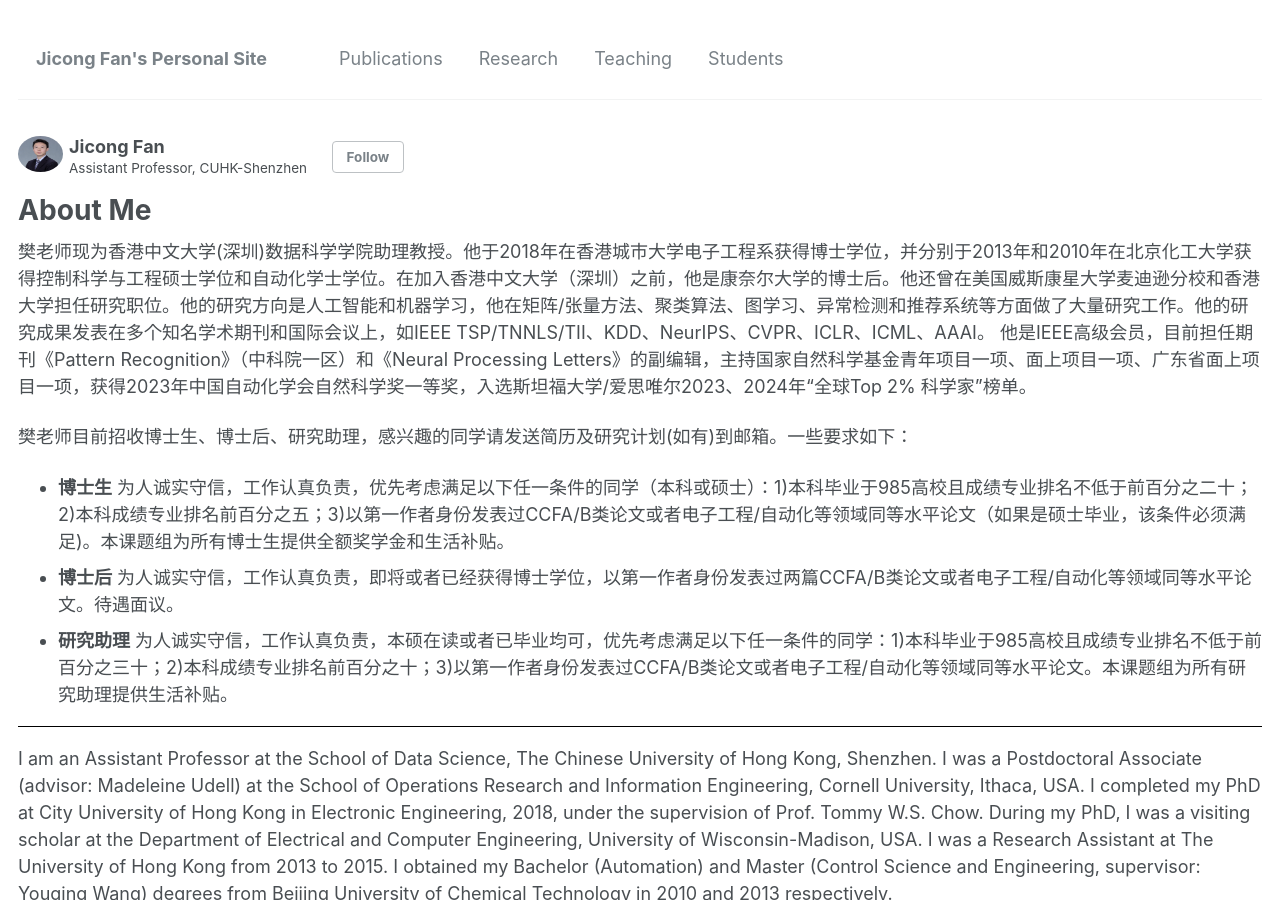
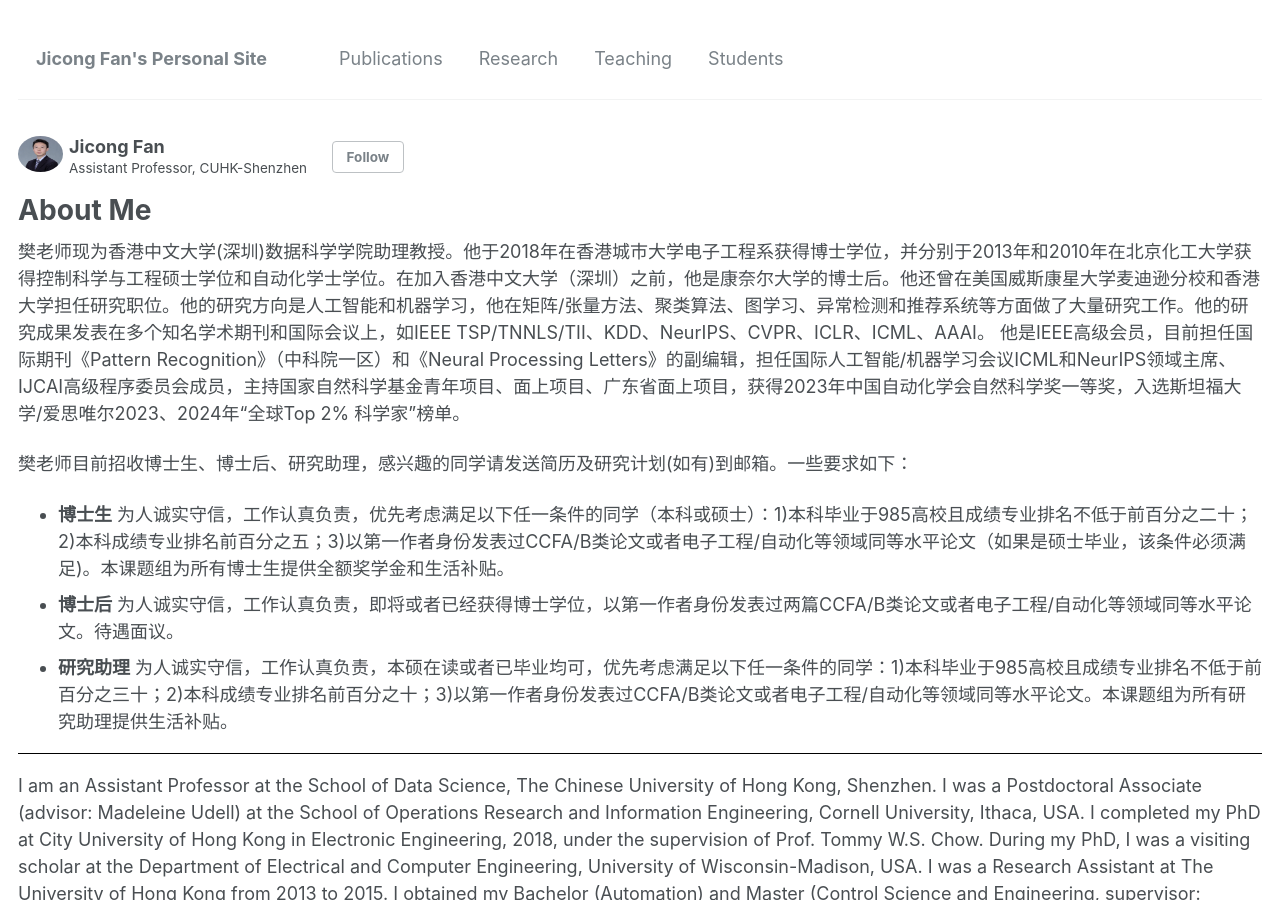
Before and after one commit to jicongfan/jicongfan.github.io, a Jekyll site: the page built from _pages/about.md, in a window 1280 px wide and 900 px high. Built offline with Jekyll 4.4.1, drawn with Linux system fonts in a browser that asks for light colours.

Commit message:
Update about.md

```diff
--- a/_pages/about.md
+++ b/_pages/about.md
@@ -9,7 +9,7 @@ redirect_from:
 ---
 
 
-樊老师现为香港中文大学(深圳)数据科学学院助理教授。他于2018年在香港城市大学电子工程系获得博士学位，并分别于2013年和2010年在北京化工大学获得控制科学与工程硕士学位和自动化学士学位。在加入香港中文大学（深圳）之前，他是康奈尔大学的博士后。他还曾在美国威斯康星大学麦迪逊分校和香港大学担任研究职位。他的研究方向是人工智能和机器学习，他在矩阵/张量方法、聚类算法、图学习、异常检测和推荐系统等方面做了大量研究工作。他的研究成果发表在多个知名学术期刊和国际会议上，如IEEE TSP/TNNLS/TII、KDD、NeurIPS、CVPR、ICLR、ICML、AAAI。 他是IEEE高级会员，目前担任期刊《Pattern Recognition》（中科院一区）和《Neural Processing Letters》的副编辑，主持国家自然科学基金青年项目一项、面上项目一项、广东省面上项目一项，获得2023年中国自动化学会自然科学奖一等奖，入选斯坦福大学/爱思唯尔2023、2024年“全球Top 2% 科学家”榜单。
+樊老师现为香港中文大学(深圳)数据科学学院助理教授。他于2018年在香港城市大学电子工程系获得博士学位，并分别于2013年和2010年在北京化工大学获得控制科学与工程硕士学位和自动化学士学位。在加入香港中文大学（深圳）之前，他是康奈尔大学的博士后。他还曾在美国威斯康星大学麦迪逊分校和香港大学担任研究职位。他的研究方向是人工智能和机器学习，他在矩阵/张量方法、聚类算法、图学习、异常检测和推荐系统等方面做了大量研究工作。他的研究成果发表在多个知名学术期刊和国际会议上，如IEEE TSP/TNNLS/TII、KDD、NeurIPS、CVPR、ICLR、ICML、AAAI。 他是IEEE高级会员，目前担任国际期刊《Pattern Recognition》（中科院一区）和《Neural Processing Letters》的副编辑，担任国际人工智能/机器学习会议ICML和NeurIPS领域主席、IJCAI高级程序委员会成员，主持国家自然科学基金青年项目、面上项目、广东省面上项目，获得2023年中国自动化学会自然科学奖一等奖，入选斯坦福大学/爱思唯尔2023、2024年“全球Top 2% 科学家”榜单。
 
 樊老师目前招收博士生、博士后、研究助理，感兴趣的同学请发送简历及研究计划(如有)到邮箱。一些要求如下：
 * <strong>博士生</strong> 为人诚实守信，工作认真负责，优先考虑满足以下任一条件的同学（本科或硕士）：1)本科毕业于985高校且成绩专业排名不低于前百分之二十；2)本科成绩专业排名前百分之五；3)以第一作者身份发表过CCFA/B类论文或者电子工程/自动化等领域同等水平论文（如果是硕士毕业，该条件必须满足)。本课题组为所有博士生提供全额奖学金和生活补贴。
```
